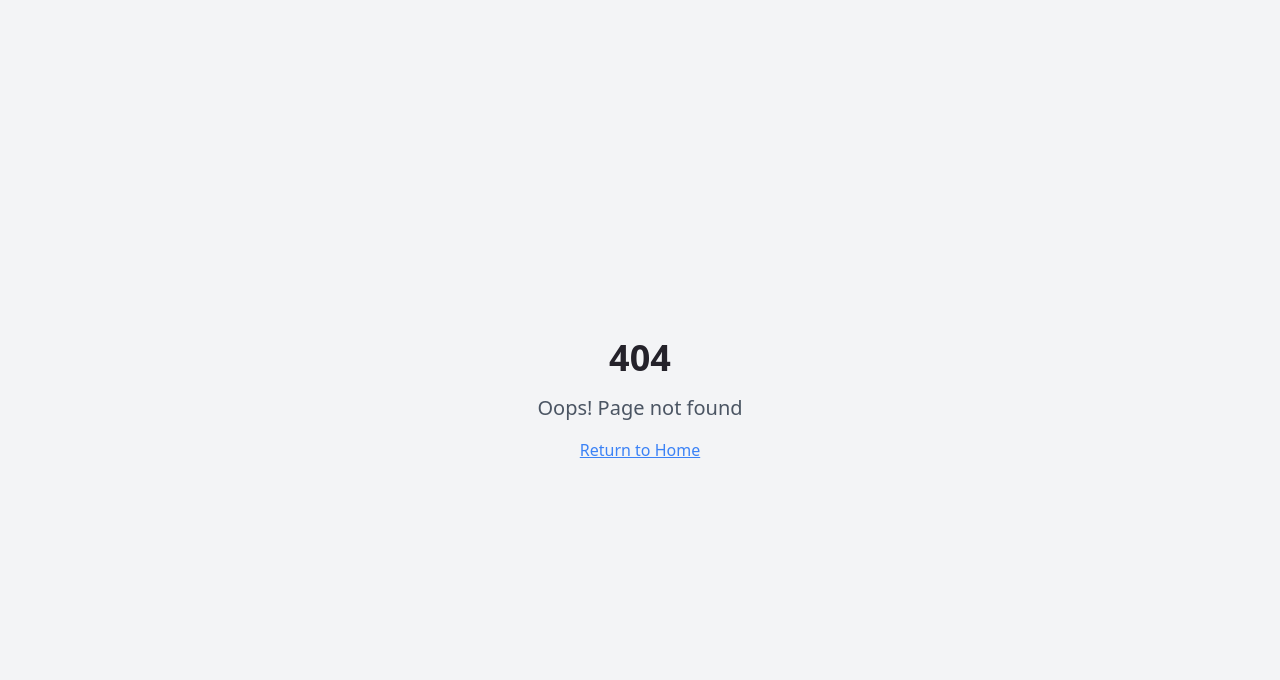
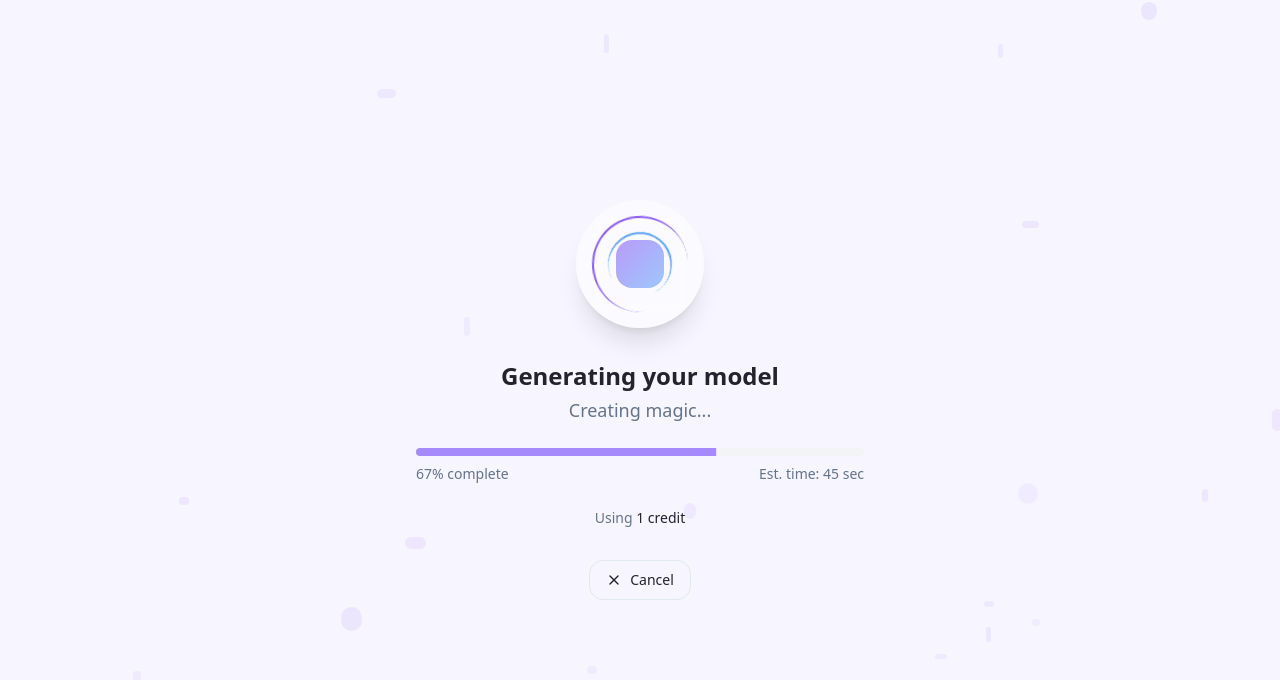
Before and after one commit to Christo-Brits/model-pixie, a React (Vite) app: page /generating in a window 1280 px wide. Before the commit this address had no page. Shown: the top 680 px of the page. Built offline with nearby package versions, Linux system fonts and the light colour scheme.

Commit message:
feat: Add model generation loading screen
Implement a loading screen with a centered animation, progress bar, and other elements to engage users while a 3D model is generated.

```diff
--- a/src/App.tsx
+++ b/src/App.tsx
@@ -12,6 +12,7 @@ import Create from "./pages/Create";
 import Models from "./pages/Models";
 import Community from "./pages/Community";
 import Learn from "./pages/Learn";
+import ModelGenerating from "./pages/ModelGenerating";
 import NotFound from "./pages/NotFound";
 
 const queryClient = new QueryClient();
@@ -28,6 +29,7 @@ const App = () => (
           <Route path="/onboarding" element={<Onboarding />} />
           <Route path="/register" element={<Register />} />
           <Route path="/create" element={<Create />} />
+          <Route path="/generating" element={<ModelGenerating />} />
           <Route path="/models" element={<Models />} />
           <Route path="/community" element={<Community />} />
           <Route path="/learn" element={<Learn />} />
--- /dev/null
+++ b/src/components/ModelGenerationLoading.tsx
@@ -0,0 +1,91 @@
+
+import React from 'react';
+import { Loader, X } from 'lucide-react';
+import { Button } from '@/components/ui/button';
+import { Progress } from '@/components/ui/progress';
+import { cn } from '@/lib/utils';
+
+interface ModelGenerationLoadingProps {
+  progress: number;
+  estimatedTime: string;
+  creditUsage: number;
+  onCancel: () => void;
+  className?: string;
+}
+
+export const ModelGenerationLoading = ({
+  progress = 67,
+  estimatedTime = "45 sec",
+  creditUsage = 1,
+  onCancel,
+  className,
+}: ModelGenerationLoadingProps) => {
+  return (
+    <div className={cn(
+      "flex flex-col items-center justify-center min-h-screen px-4 py-6 relative bg-background",
+      className
+    )}>
+      {/* Particle effects */}
+      <div className="absolute inset-0 overflow-hidden pointer-events-none">
+        {Array.from({ length: 20 }).map((_, i) => (
+          <div
+            key={i}
+            className="absolute rounded-full bg-pixie-purple/10 animate-pulse"
+            style={{
+              width: `${Math.random() * 20 + 5}px`,
+              height: `${Math.random() * 20 + 5}px`,
+              top: `${Math.random() * 100}%`,
+              left: `${Math.random() * 100}%`,
+              animationDuration: `${Math.random() * 5 + 2}s`,
+              animationDelay: `${Math.random() * 2}s`,
+            }}
+          />
+        ))}
+      </div>
+
+      {/* Loading animation */}
+      <div className="relative mb-8">
+        <div className="absolute inset-0 rounded-full bg-pixie-purple/5 animate-ping"
+             style={{ animationDuration: '3s' }} />
+
+        <div className="relative z-10 flex items-center justify-center w-32 h-32 rounded-full bg-white/50 backdrop-blur-md shadow-xl">
+          <div className="absolute w-24 h-24 rounded-full border-t-2 border-r-2 border-pixie-purple animate-spin"
+               style={{ animationDuration: '2s' }} />
+          <div className="absolute w-16 h-16 rounded-full border-t-2 border-l-2 border-pixie-blue animate-spin"
+               style={{ animationDuration: '3s', animationDirection: 'reverse' }} />
+
+          <div className="w-20 h-20 flex items-center justify-center">
+            <div className="w-12 h-12 bg-gradient-to-br from-pixie-purple to-pixie-blue rounded-lg animate-pulse"
+                 style={{ animationDuration: '1.5s' }} />
+          </div>
+        </div>
+      </div>
+
+      {/* Text and Progress */}
+      <h1 className="text-2xl font-bold mb-1 text-center">Generating your model</h1>
+      <p className="text-lg text-muted-foreground mb-6 text-center">Creating magic...</p>
+
+      <div className="w-full max-w-md mb-6 space-y-2">
+        <Progress value={progress} className="h-2" />
+        <div className="flex justify-between text-sm text-muted-foreground">
+          <span>{progress}% complete</span>
+          <span>Est. time: {estimatedTime}</span>
+        </div>
+      </div>
+
+      <p className="text-sm text-muted-foreground mb-8">
+        Using <span className="text-foreground font-medium">{creditUsage} credit</span>
+      </p>
+
+      {/* Cancel Button */}
+      <Button
+        variant="outline"
+        className="gap-2 hover:bg-destructive/10 hover:text-destructive transition-colors"
+        onClick={onCancel}
+      >
+        <X className="h-4 w-4" />
+        Cancel
+      </Button>
+    </div>
+  );
+};
--- a/src/pages/Create.tsx
+++ b/src/pages/Create.tsx
@@ -1,5 +1,6 @@
 
 import React, { useState } from 'react';
+import { useNavigate } from 'react-router-dom';
 import { TopBar } from '@/components/TopBar';
 import { BottomNavigation } from '@/components/BottomNavigation';
 import { Input } from '@/components/ui/input';
@@ -10,8 +11,13 @@ import { Collapsible, CollapsibleContent, CollapsibleTrigger } from '@/component
 import { Text, PenLine, ChevronDown, ChevronUp, Sparkles } from 'lucide-react';
 
 const Create = () => {
+  const navigate = useNavigate();
   const [inputMode, setInputMode] = useState<"text" | "sketch">("text");
   const [isOptionsOpen, setIsOptionsOpen] = useState(false);
+
+  const handleGenerate = () => {
+    navigate('/generating');
+  };
 
   return (
     <div className="flex flex-col min-h-screen pb-16">
@@ -83,7 +89,10 @@ const Create = () => {
             This will use <span className="font-medium text-foreground">1 credit</span>
           </div>
 
-          <Button className="gap-2 pixie-gradient text-white shadow-lg py-6">
+          <Button
+            className="gap-2 pixie-gradient text-white shadow-lg py-6"
+            onClick={handleGenerate}
+          >
             <Sparkles className="h-5 w-5" />
             Generate
           </Button>
--- /dev/null
+++ b/src/pages/ModelGenerating.tsx
@@ -0,0 +1,28 @@
+
+import React from 'react';
+import { useNavigate } from 'react-router-dom';
+import { ModelGenerationLoading } from '@/components/ModelGenerationLoading';
+import { toast } from '@/hooks/use-toast';
+
+const ModelGenerating = () => {
+  const navigate = useNavigate();
+
+  const handleCancel = () => {
+    toast({
+      title: 'Generation cancelled',
+      description: 'Your credit has been returned to your account.',
+    });
+    navigate('/create');
+  };
+
+  return (
+    <ModelGenerationLoading
+      progress={67}
+      estimatedTime="45 sec"
+      creditUsage={1}
+      onCancel={handleCancel}
+    />
+  );
+};
+
+export default ModelGenerating;
```
